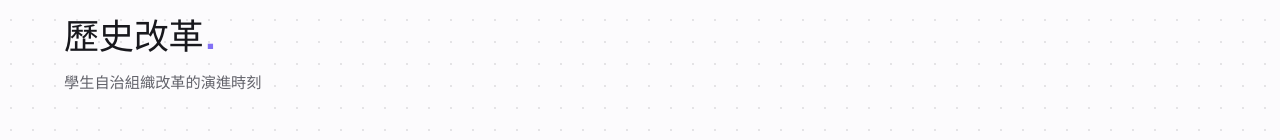
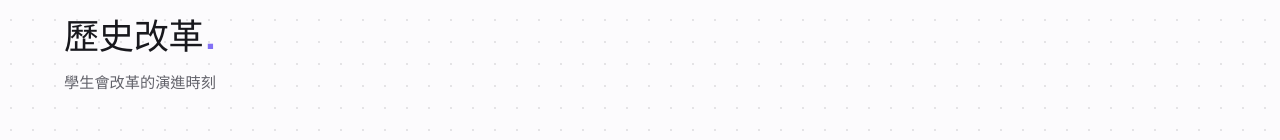
Before and after one commit to tschoolsu/official-website, a React (Vite) app: page / in a window 1280 px wide. Both pictures are taken after a click on the button "歷史改革". Shown: the part 121-261 px from the top of the page. Built offline with nearby package versions, Linux system fonts and the light colour scheme.

Commit message:
created psot 2026-001, 2026-002

```diff
--- a/src/components/Finance.tsx
+++ b/src/components/Finance.tsx
@@ -101,7 +101,7 @@ export default function Finance() {
               財務報告<span className="finance-title-dot">.</span>
             </h2>
             <p className="finance-sub">
-              依學生自治相關知能之普及與公開透明原則，公開本會財務文件。
+              本會財務公開文件。
             </p>
 
             <div className="finance-tools">
--- a/src/components/History.tsx
+++ b/src/components/History.tsx
@@ -65,7 +65,7 @@ export default function History() {
         <h2 className="history-title">
           歷史改革<span className="history-title-dot">.</span>
         </h2>
-        <p className="history-sub">學生自治組織改革的演進時刻</p>
+        <p className="history-sub">學生會改革的演進時刻</p>
 
         <div className="timeline">
           <div className="timeline-line" />
--- a/src/data/members.ts
+++ b/src/data/members.ts
@@ -14,7 +14,7 @@ export interface Member {
 }
 
 export const DEPARTMENTS: Department[] = [
-  { id: 1, title: '會長、部員', describe: '綜理本會會務，對外代表本會，並行使本會章程及會員大會賦予之其他職權。' },
+  { id: 1, title: '會長、副會長', describe: '綜理本會會務，對外代表本會，並行使本會章程及會員大會賦予之其他職權。' },
   { id: 2, title: '會本部', describe: '負責處理學生會幕僚事務、籌備專案、活動及學生會對外公關事務，協助學生會整體事務順利運作。' },
   { id: 3, title: '學權部', describe: '負責統籌學生權益事務，了解學生對校園事務的意見，處理學生權益案件，並透過學權意見調查、學權救濟及學權知能傳遞等工作，完善學生權益之保障。' },
   { id: 4, title: '學術部', describe: '負責學生知能培力、講座辦理等，幫助學生提升學習便利性並促進學生間建立學習社群。' },
```
Also changed, not shown: 2 other files (tests, documents, lock files or other folders).
